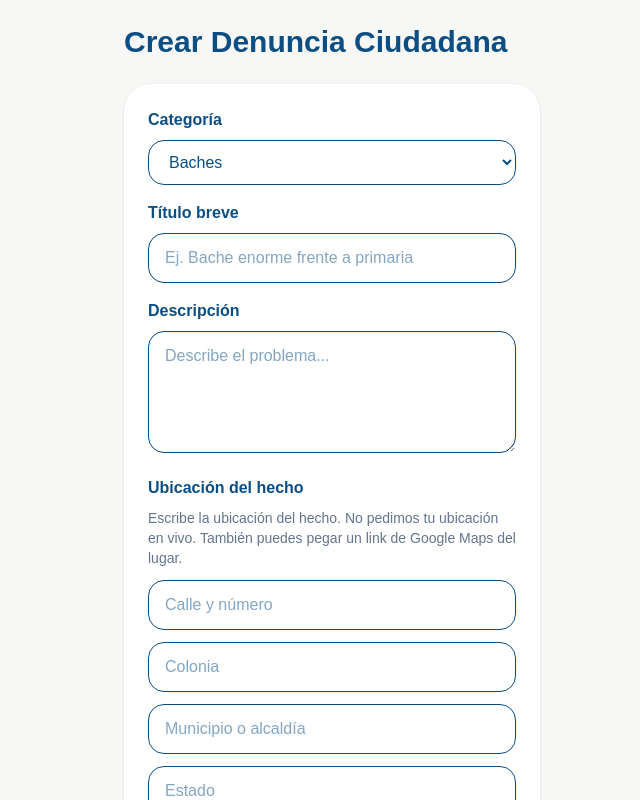
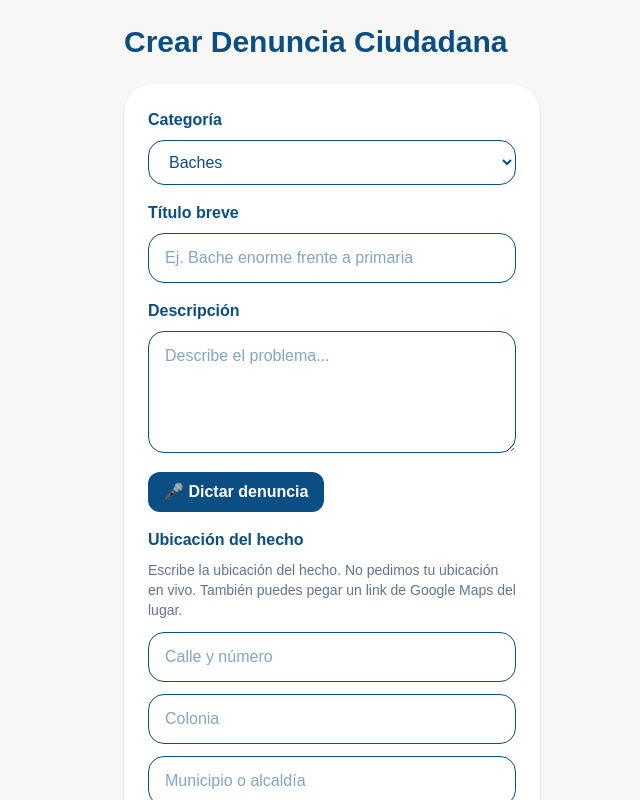
Before and after one commit to TecnocraciaParticipativaMexico/Plataforma, a Next.js app in the folder web/: page /reportar in a window 1280 px wide. Shown: the top 800 px of the page, without its empty margins (308-948 px from the left). Built offline with nearby package versions, Linux system fonts and the light colour scheme.

Commit message:
feat: agregar dictado de voz en campo de descripcion

```diff
--- a/web/app/reportar/page.tsx
+++ b/web/app/reportar/page.tsx
@@ -101,6 +101,8 @@ export default function ReportarPage() {
   const [audioUrl, setAudioUrl] = useState("");
   const mediaRecorderRef = useRef<MediaRecorder | null>(null);
   const audioChunksRef = useRef<Blob[]>([]);
+  const [dictando, setDictando] = useState(false);
+const recognitionRef = useRef<any>(null);
 
   async function iniciarGrabacion() {
   try {
@@ -167,6 +169,52 @@ function detenerGrabacion() {
   }
 
   setGrabando(false);
+}
+
+function iniciarDictado() {
+  const SpeechRecognition =
+    (window as any).SpeechRecognition ||
+    (window as any).webkitSpeechRecognition;
+
+  if (!SpeechRecognition) {
+    alert("Tu navegador no soporta dictado por voz");
+    return;
+  }
+
+  const recognition = new SpeechRecognition();
+  recognition.lang = "es-MX"; // luego lo haremos dinámico
+  recognition.continuous = true;
+  recognition.interimResults = true;
+
+  recognitionRef.current = recognition;
+
+  recognition.onresult = (event: any) => {
+    let textoFinal = "";
+
+    for (let i = event.resultIndex; i < event.results.length; i++) {
+      textoFinal += event.results[i][0].transcript;
+    }
+
+    setDescripcion((prev) => prev + " " + textoFinal);
+  };
+
+  recognition.onerror = () => {
+    setDictando(false);
+  };
+
+  recognition.onend = () => {
+    setDictando(false);
+  };
+
+  recognition.start();
+  setDictando(true);
+}
+
+function detenerDictado() {
+  if (recognitionRef.current) {
+    recognitionRef.current.stop();
+  }
+  setDictando(false);
 }
 
 async function enviarReporte() {
@@ -380,13 +428,40 @@ if (resultadoIA.credibilidad === "BAJA") {
           />
 
 <label className="mb-2 block font-semibold">Descripción</label>
+
 <textarea
   value={descripcion}
   onChange={(e) => setDescripcion(e.target.value)}
-            className="mb-4 w-full rounded-2xl border px-4 py-3"
+  className="mb-3 w-full rounded-2xl border px-4 py-3"
   rows={4}
   placeholder="Describe el problema..."
 />
+
+<div className="mb-4">
+  {!dictando ? (
+    <button
+      type="button"
+      onClick={iniciarDictado}
+      className="rounded-xl bg-[#0A4E84] px-4 py-2 text-white font-semibold"
+    >
+      🎤 Dictar denuncia
+    </button>
+  ) : (
+    <button
+      type="button"
+      onClick={detenerDictado}
+      className="rounded-xl bg-red-600 px-4 py-2 text-white font-semibold"
+    >
+      ⏹️ Detener dictado
+    </button>
+  )}
+
+  {dictando && (
+    <div className="mt-2 text-sm text-red-600 font-semibold">
+      🎙️ Escuchando... habla ahora
+    </div>
+  )}
+</div>
 
                     <label className="mb-2 block font-semibold">Ubicación del hecho</label>
           <p className="mb-3 text-sm text-slate-500">
```
Lines whose indentation alone changed are shown as unchanged.
